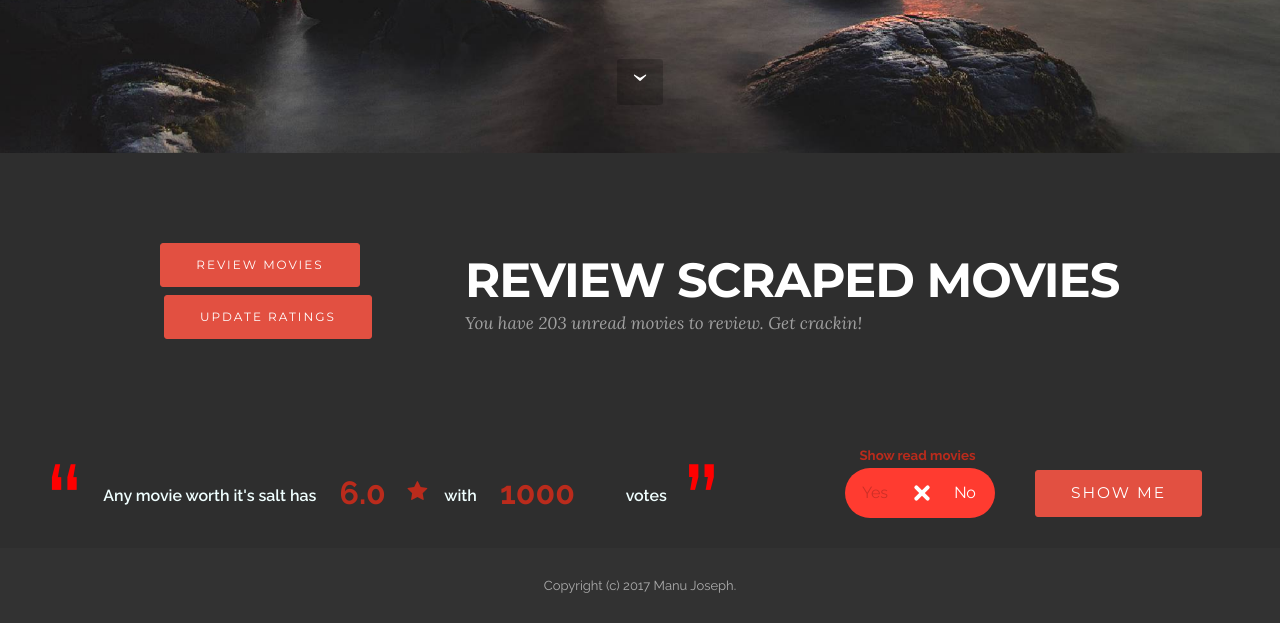
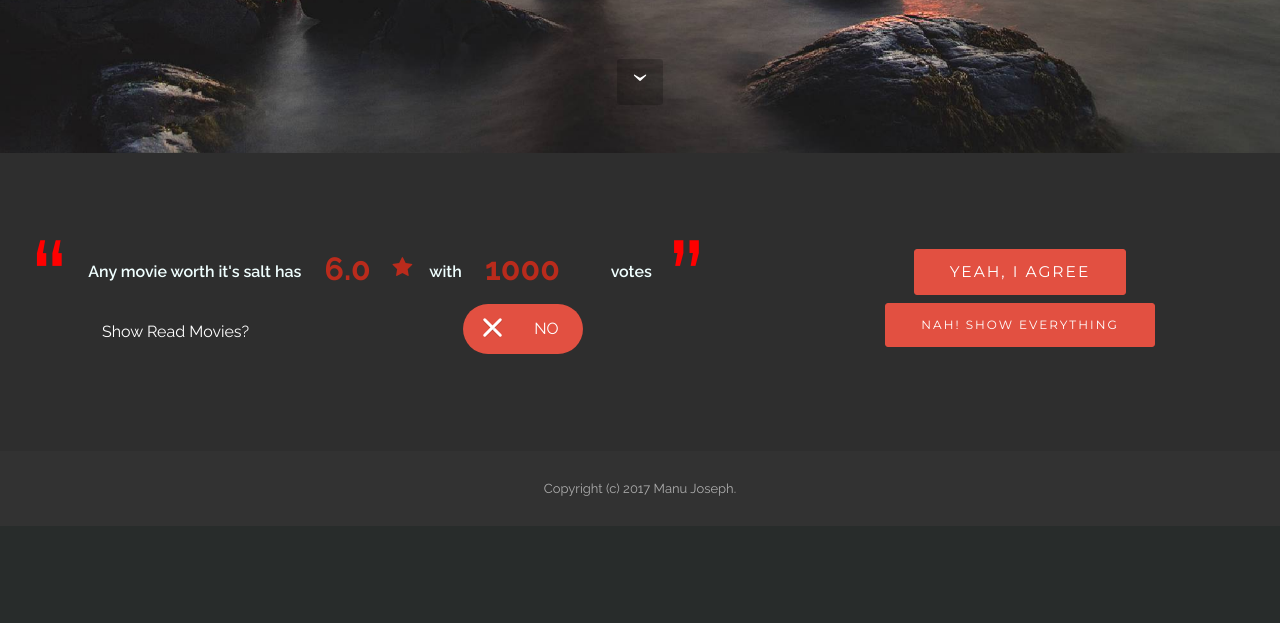
Before and after one commit to manujosephv/MovieScraper, a Django app: page / in a window 1280 px wide. Shown: the part 647-1270 px from the top of the page. After the commit the page ends 1143 px from the top, so only its background shows below. Run offline with Django 3.2, Linux system fonts and the light colour scheme; data comes from the database, SQL or seed files in the repository; both versions use the stored data as it was after the commit; parts of the project's set-up code (start-up, migrations or seed data) failed here and were passed over; some libraries are stand-ins or nearby versions.

Commit message:
Fixed pagination with filters and changed toggle button

```diff
--- a/movielistview/forms.py
+++ b/movielistview/forms.py
@@ -8,7 +8,7 @@ class ScrapeForm(forms.Form):
     min_votes = forms.IntegerField(required=True)
 
 class FilterForm(forms.Form):
-    show_read = forms.CharField(max_length = 1,required=True)
+    show_read = forms.BooleanField(required=False)
     min_rating = forms.FloatField(required=True)
     min_votes = forms.IntegerField(required=True)
 
--- a/movielistview/static/assets/theme/css/custom_style.css
+++ b/movielistview/static/assets/theme/css/custom_style.css
@@ -420,3 +420,147 @@ float: right;
 	-webkit-transform:translate(-50%, -50%) scale(0.5);
 	transform:translate(-50%, -50%) scale(0.5);
 }
+
+
+/*Toggle 2 Dev*/
+
+/*@import url("https://fonts.googleapis.com/css?family=Raleway:400,500,700");*/
+
+.toggle-button {
+	margin: 0 20px;
+}
+/*
+ * Toggle button styles
+ */
+.toggle-button {
+	position: relative;
+	display: inline-block;
+	color: #fff;
+}
+
+.toggle-button label {
+	display: inline-block;
+	text-transform: uppercase;
+	cursor: pointer;
+	text-align: left;
+}
+
+.toggle-button input {
+	display: none;
+}
+
+.toggle-button__icon {
+	cursor: pointer;
+	pointer-events: none;
+}
+
+.toggle-button__icon:before,
+.toggle-button__icon:after {
+	content: "";
+	position: absolute;
+	top: 45%;
+	left: 35%;
+	transition: 0.2s ease-out;
+}
+/*
+ * Toggle button variables
+ */
+/*
+ * Toggle button styles
+ */
+.toggle-button--aava label {
+	height: 50px;
+	line-height: 50px;
+	transition: all 0.2s;
+	border-radius: 2rem;
+    margin:auto;
+}
+
+.toggle-button--aava label:before,
+.toggle-button--aava label:after {
+	position: absolute;
+	right: 1.5rem;
+	transition: all 0.2s 0.1s ease-out;
+}
+
+.toggle-button--aava label:before {
+	content: attr(data-on-text);
+}
+
+.toggle-button--aava label:after {
+	content: attr(data-off-text);
+}
+
+.toggle-button--aava input[type=checkbox] + label {
+	width: 120px;
+	background: #e25041;
+}
+
+.toggle-button--aava input[type=checkbox] + label:before {
+	opacity: 0;
+	transform: translate(0, 20px);
+}
+
+.toggle-button--aava input[type=checkbox] + label:after {
+	opacity: 1;
+	transform: translate(0, 0);
+}
+
+.toggle-button--aava input[type=checkbox]:checked ~ label {
+	width: 120px;
+	background: #61b136;
+}
+
+.toggle-button--aava input[type=checkbox]:checked ~ label:before {
+	opacity: 1;
+	transform: translate(0, 0);
+}
+
+.toggle-button--aava input[type=checkbox]:checked ~ label:after {
+	opacity: 0;
+	transform: translate(0, -20px);
+}
+
+.toggle-button--aava input[type=checkbox]:checked ~ .toggle-button__icon:before {
+	transform: translate(-10%, 100%) rotate(45deg);
+	width: 16.66667px;
+}
+
+.toggle-button--aava input[type=checkbox]:checked ~ .toggle-button__icon:after {
+	transform: translate(30%) rotate(-45deg);
+}
+
+.toggle-button--aava .toggle-button__icon {
+	position: absolute;
+	left: 0;
+	top: 0;
+	height: 50px;
+	width: 50px;
+}
+
+.toggle-button--aava .toggle-button__icon:before,
+.toggle-button--aava .toggle-button__icon:after {
+	height: 3px;
+	border-radius: 3px;
+	background: #fff;
+	box-shadow: 0 1px 0 rgba(0,0,0,0.1);
+}
+
+.toggle-button--aava .toggle-button__icon:before {
+	width: 25px;
+	transform: rotate(45deg);
+}
+
+.toggle-button--aava .toggle-button__icon:after {
+	width: 25px;
+	transform: rotate(-45deg);
+}
+
+
+/*dev bootstrap*/
+.row-eq-height {
+  display: -webkit-box;
+  display: -webkit-flex;
+  display: -ms-flexbox;
+  display: flex;
+}
--- a/movielistview/templates/movielistview/index.html
+++ b/movielistview/templates/movielistview/index.html
@@ -108,30 +108,12 @@
 
         <div class="container">
             <div class="row">
-
-                <div class="mbr-table-md-up">
-                    <div class="mbr-table-cell col-md-4">
-                        <div class="text-xs-center">
-                            <a class="btn btn-primary" href="/view_movies/">REVIEW MOVIES</a><a class="btn btn-primary" id="update" href="/update_ratings/">UPDATE RATINGS</a>
-                        </div>
-                    </div>
-                    <div class="mbr-table-cell mbr-right-padding-md-up col-md-8 text-xs-center text-md-left">
-                        <h3 class="mbr-info-title mbr-section-title display-2">REVIEW SCRAPED MOVIES</h3>
-                        <h2 class="mbr-info-subtitle mbr-section-subtitle">You have {{ movie_count_unread }} unread movies to review. Get crackin!</h2>
-                    </div>
-                </div>
-
-
-
-            </div>
-        </div>
-    </section>
-    <section class="mbr-section mbr-section__container" id="buttons1-o" style="background-color:rgb(46,46,46); padding-top:30px; padding-bottom:20px;">
-        <div class="container">
                 <form action="/filter_movies/" method="post" id="filter-movies-form">
                 {% csrf_token %}
+                <div class="mbr-table-md-up">
+                    <div class="mbr-table-cell mbr-right-padding-md-up col-md-8 text-xs-center text-md-left">
+<!--                        <h3 class="mbr-info-title mbr-section-title display-2">REVIEW SCRAPED MOVIES</h3>-->
                         <div class="row">
-                    <div class="col-xs-8">
                         <div class="container-pill">
                           <div class="box box-input" style="margin-top: .4em; background:transparent;">
                             <blockquote><span class="bqstart">“</span>
@@ -149,27 +131,56 @@
                             </div>
                         </div>
                             </div>
-                    <div class="col-xs-2">
+<!--                        <h2 class="mbr-info-subtitle mbr-section-subtitle">You have {{ movie_count_unread }} unread movies to review. Get crackin!</h2>-->
+                        <div class="row row-eq-height">
+                            <div class="col-md-6" style="padding-top: 1em;padding-bottom: 1em;padding-left: 2em;">
+                                <span class="align-middle" style="color:white;"> Show Read Movies?</span>
+                            </div>
+                            <div class="col-md-6">
+                                <div class="toggle-button toggle-button--aava">
+                                <input name="show_read" id="toggleButton" type="checkbox" value="Yes">
+<!--
                                 <input type="radio" name="show_read" value="Y" id="yes"/>
                               <input type="radio" name="show_read" value="N" id="no" checked/>
-                              <div class="switch">
-                                 <label style="font-size: smaller;color: #ba2b1c;position: absolute;width: 200px;bottom: 60%;right: -15%;font-weight: 700;">Show read movies</label>
-                                <label for="yes">Yes</label>
-                                <label for="no">No</label>
-                                <span></span>
+-->
+
+                                <label for="toggleButton" data-on-text="Yes" data-off-text="No"></label>
+                                <div class="toggle-button__icon"></div>
                             </div>
                             </div>
-                    <div class="col-xs-2">
+                        </div>
+                    </div>
+                    <div class="mbr-table-cell col-md-4">
                         <div class="text-xs-center">
-                            <button type="submit" class="btn btn-primary btn-lg" id="filter_btn" style="margin-top:3px">SHOW ME</button>
+<!--
+                            <div class="row">
+
+                            <div class="toggle-button toggle-button--aava">
+                                <input id="toggleButton" type="checkbox">
+                                <label for="toggleButton" data-on-text="Yes" data-off-text="No"></label>
+                                <div class="toggle-button__icon"></div>
+                            </div>
+                            </div>
+-->
+                            <div class="row">
+<!--                            <a type="submit" class="btn btn-primary" id="filter_btn">YEAH, I AGREE</a>-->
+                            <button type="submit" class="btn btn-primary btn-lg" id="filter_btn" >YEAH, I AGREE</button>
+                            </div>
+
+                            <div class = "row">
+                            <a class="btn btn-primary" href="/view_movies/">NAH! SHOW EVERYTHING</a>
+                            </div>
+
+                        </div>
                     </div>
                 </div>
 
+                </form>
+
             </div>
-            </form>
         </div>
+    </section>
 
-    </section>
 
 
     <footer class="mbr-small-footer mbr-section mbr-section-nopadding" id="footer1-2" style="background-color: rgb(50, 50, 50); padding-top: 1.75rem; padding-bottom: 1.75rem;">
@@ -199,9 +210,6 @@
         $(document).ready(function() {
           $('#scrap_button').click(function(e) {
               $('#scrape_movies_form').submit()
-//            $('.popup-wrap').fadeIn(250);
-//            $('.popup-box').removeClass('transform-out').addClass('transform-in');
-//            e.preventDefault();
           });
 
           $('.popup-close').click(function(e) {
@@ -210,10 +218,10 @@
 
             e.preventDefault();
           });
+
             $('#scrape_movies_form').on('submit', function(event){
             event.preventDefault();
             console.log("form submitted!")  // sanity check
-            //$('#scrape_movies_form').toggleClass('hidden')
             scrape_movies();
         });
             $(document).ajaxStart(function(){
@@ -225,6 +233,8 @@
         $(document).ajaxError(function(){
             $('#scrap_button').LoadingOverlay("hide");
         });
+
+
         $('#update').click(function(e) {
                 console.log("Start updating")
               e.preventDefault()
--- a/movielistview/views.py
+++ b/movielistview/views.py
@@ -48,7 +48,6 @@ def scrape_movies(request):
         response_data['movie_count_added'] = movie_count_added
         response_data['scraped_time'] = datetime.datetime.now().isoformat() #post.created.strftime('%B %d, %Y %I:%M %p')
         response_data['last_scrap_time'] = timezone.make_naive(Movie.objects.latest('date_time').date_time).isoformat() #post.created.strftime('%B %d, %Y %I:%M %p')
-        #response_data['debug_info2'] = Movie.objects.all().latest('post_date')
 
         return HttpResponse(
             json.dumps(response_data),
@@ -67,10 +66,21 @@ def view_movies(request):
 #    return render(request, 'movielistview/page1.html', {})
 
 def filter_movies(request):
+    print(request)
+    print(request.method)
+    if not request.method == 'POST':
+        print("not POST")
+        print('filter-params' in request.session)
+        if 'filter-params' in request.session:
+            request.POST = request.session['filter-params']
+            request.method = 'POST'
+
+
     if request.method == 'POST':
-        filter_form = FilterForm(data=request.POST)
+        filter_form = FilterForm(data=request.POST or None)
+        request.session['filter-params'] = request.POST
         print("form initialised")
-        # print(filter_form.errors())
+        print(filter_form)
         print(filter_form.is_valid())
         response_data = {'movies':''}
         if filter_form.is_valid():
@@ -90,16 +100,16 @@ def filter_movies(request):
             # movies = Movie.objects.all().order_by('-post_date')
             # print(movies)
             #movies = Movie.objects.all().order_by('-post_date')
-            if show_read == "Y":
+            if show_read:
                 # show_read = True
                 movies = Movie.objects.filter(imdb_rating__gte = min_rating, imdb_votes__gte = min_votes).order_by('-post_date')
-            elif show_read == "N":
-                show_read = False
+            else:
+                # show_read = False
                 movies = Movie.objects.filter(imdb_rating__gte = min_rating, imdb_votes__gte = min_votes, movie_read = show_read ).order_by('-post_date')
-            else:
-                movies = Movie()
-
             response_data = {'movies':movies}
+        else:
+            movie = Movie()
+            response_data = {'movies':movie}
         return render(request, 'movielistview/view_movies.html', response_data)
 
 def mark_read_movies(request):
```
Also changed, not shown: movie_list.sqlite3. Lines whose indentation alone changed are shown as unchanged.
